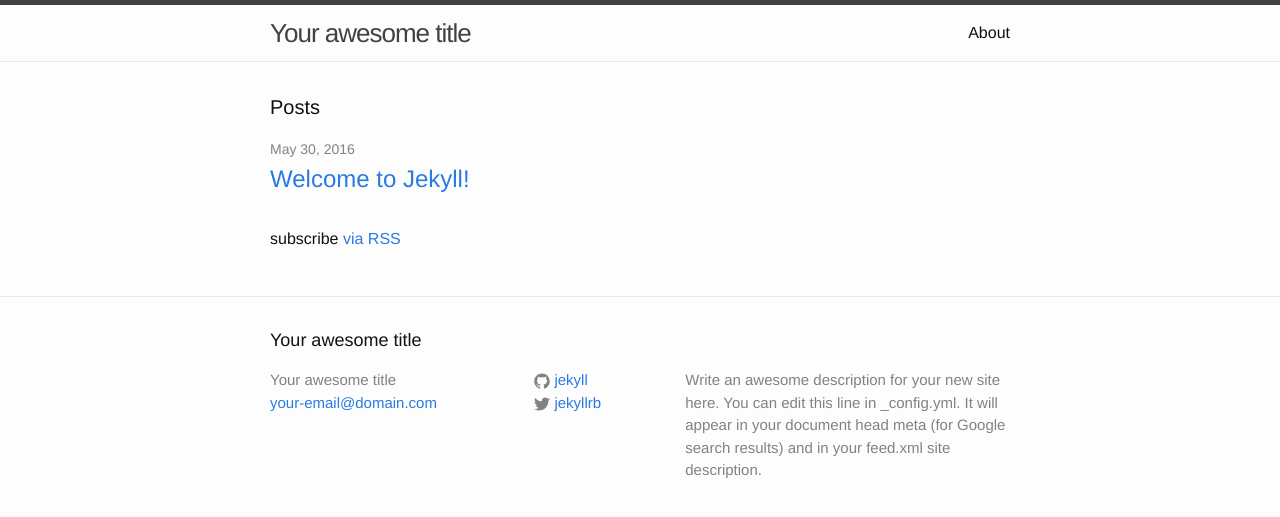
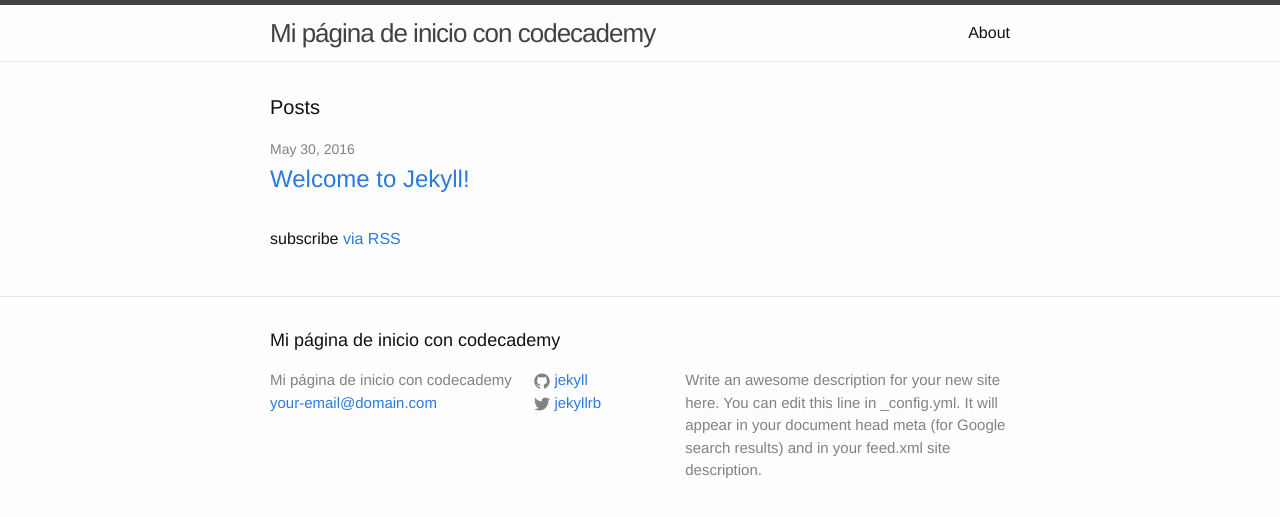
Before and after one commit to lui358/lui358.github.io, a Jekyll site: the page built from index.html, in a window 1280 px wide. Shown: the top 517 px of the page. Built offline with Jekyll 4.4.1, drawn with Linux system fonts in a browser that asks for light colours.

Commit message:
Update _config.yml

```diff
--- a/_config.yml
+++ b/_config.yml
@@ -6,7 +6,7 @@
 # 'jekyll serve'. If you change this file, please restart the server process.
 
 # Site settings
-title: Your awesome title
+title: Mi página de inicio con codecademy
 email: your-email@domain.com
 description: > # this means to ignore newlines until "baseurl:"
   Write an awesome description for your new site here. You can edit this
```
